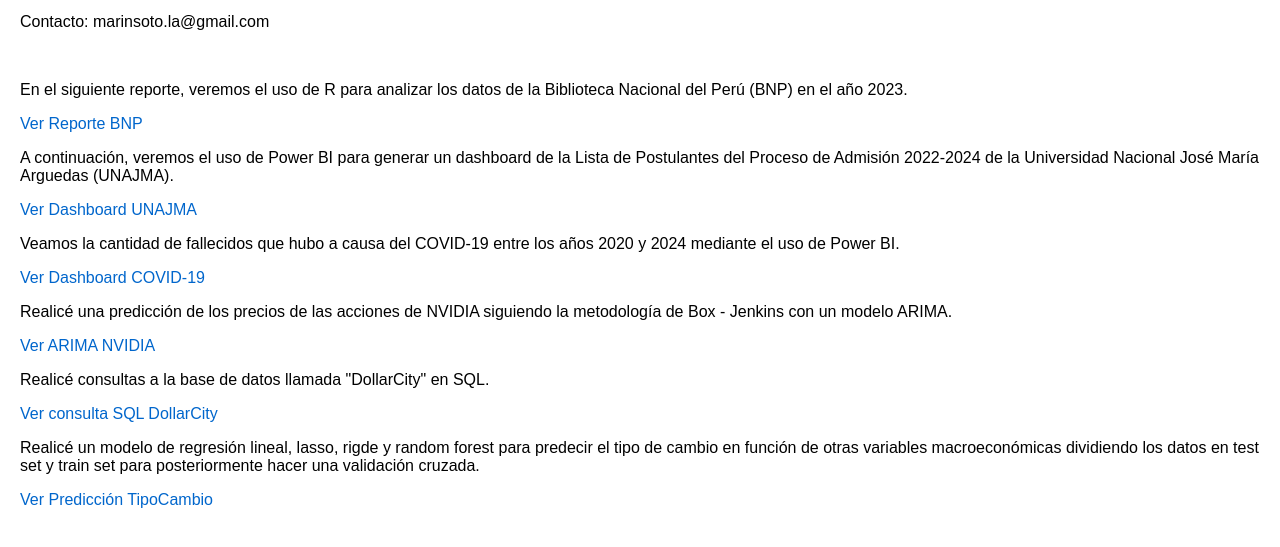
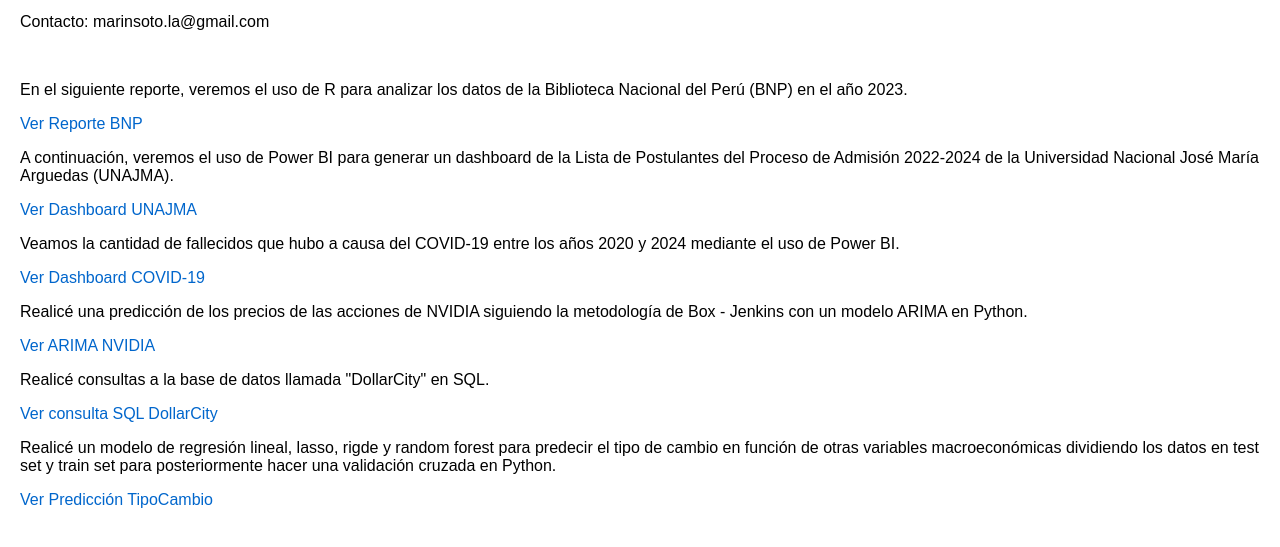
Before and after one commit to SkinRiod/Proyectos, a plain HTML site: page index.html in a window 1280 px wide. Shown: the part 101-648 px from the top of the page. Drawn offline with Linux system fonts and the light colour scheme.

Commit message:
index.html

```diff
--- a/index.html
+++ b/index.html
@@ -34,7 +34,7 @@
             <a href="https://app.powerbi.com/view?r=eyJrIjoiZTZkMzQ1OTctNTA1Yy00M2M2LWIwMDYtNzhkMDkzZjQ5MTg4IiwidCI6ImE4NjE3Y2E1LWU2MWUtNGNmNS1iOTM1LTNkYzNkMGVlNzQ4YSIsImMiOjR9&pageName=96ea6f591861d8b010e7">Ver Dashboard COVID-19</a>
         </li>
         <li>
-            <p class="description">Realicé una predicción de los precios de las acciones de NVIDIA siguiendo la metodología de Box - Jenkins con un modelo ARIMA.</p>
+            <p class="description">Realicé una predicción de los precios de las acciones de NVIDIA siguiendo la metodología de Box - Jenkins con un modelo ARIMA en Python.</p>
             <a href="Acciones_NVIDIA.html">Ver ARIMA NVIDIA</a>
         </li>
         <li>
@@ -42,7 +42,7 @@
             <a href="https://github.com/SkinRiod/Proyectos/blob/Principal/pruebadollar.sql">Ver consulta SQL DollarCity</a>
         </li>
         <li>
-            <p class="description">Realicé un modelo de regresión lineal, lasso, rigde y random forest para predecir el tipo de cambio en función de otras variables macroeconómicas dividiendo los datos en test set y train set para posteriormente hacer una validación cruzada.</p>
+            <p class="description">Realicé un modelo de regresión lineal, lasso, rigde y random forest para predecir el tipo de cambio en función de otras variables macroeconómicas dividiendo los datos en test set y train set para posteriormente hacer una validación cruzada en Python.</p>
             <a href="Regresión_Lineal_ML_VC.html">Ver Predicción TipoCambio</a>
         </li>
         <!-- Añade más reportes aquí -->
```
